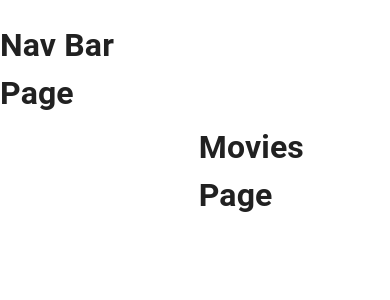
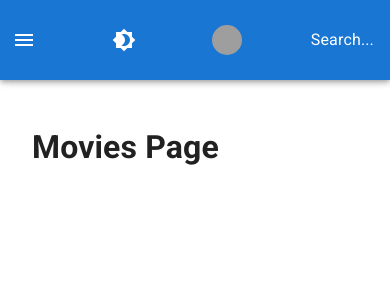
Before and after one commit to varshi158/filmpire, a React (Vite) app: page / in a window 390 px wide. Shown: the top 300 px of the page. Built offline with nearby package versions, Linux system fonts and the light colour scheme; grey boxes are pictures that could not be loaded.

Commit message:
create nav bar layout

```diff
--- a/index.html
+++ b/index.html
@@ -1,13 +1,19 @@
 <!doctype html>
 <html lang="en">
+
 <head>
   <meta charset="UTF-8" />
   <link rel="icon" type="image/svg+xml" href="/vite.svg" />
+  <link rel="preconnect" href="https://fonts.googleapis.com" />
+  <link rel="preconnect" href="https://fonts.gstatic.com" crossorigin />
+  <link rel="stylesheet" href="https://fonts.googleapis.com/css2?family=Roboto:wght@300;400;500;700&display=swap" />
   <meta name="viewport" content="width=device-width, initial-scale=1.0" />
   <title>Filmpire</title>
 </head>
+
 <body>
   <div id="root"></div>
   <script type="module" src="./src/main.jsx"></script>
 </body>
+
 </html>
--- a/src/components/Navbar/Navbar.jsx
+++ b/src/components/Navbar/Navbar.jsx
@@ -1,8 +1,68 @@
 import React from 'react'
+import { AppBar, IconButton, Toolbar, Drawer, Button, Avatar, useMediaQuery } from '@mui/material';
+import { Menu, AccountCircle, Brightness4, Brightness7 } from '@mui/icons-material';
+import { Link } from 'react-router-dom';
+import { useTheme } from '@mui/material/styles';
+
+import useStyles from './styles';
 
 const NavBar = () => {
-    console.log('Nav Bar');
-    return <h1>Nav Bar Page</h1>;
-}
+
+    const classes = useStyles();
+    const isMobile = useMediaQuery('(max-width:600px)');
+    const theme = useTheme();
+    const isAuthenticated = true;
+
+    return (
+        <>
+            <AppBar position='fixed'>
+                <Toolbar className={classes.toolbar}>
+                    {isMobile && (
+                        <IconButton
+                            color ='inherit'
+                            edge ='start'
+                            style = {{ outline: 'none' }}
+                            onClick = {() => { }}
+                            className = {classes.menuButton}
+                        >
+                            <Menu />
+                        </IconButton>
+                    )}
+
+                    {/* light/dark mode */}
+                    <IconButton color='inherit' sx = {{ ml: 1}} onClick={() => { }} >
+                        {theme.palette.mode === 'dark' ? <Brightness7 /> : <Brightness4 />}
+                    </IconButton>
+
+                    {!isMobile && 'Search...'}
+
+                    <div>
+                        {!isAuthenticated ? (
+                            <Button color = 'inherit' onClick = {() => {}}>
+                                Login &nbsp; <AccountCircle />
+                            </Button>
+                        ) : (
+                            <Button
+                                color = 'inherit'
+                                component = {Link}
+                                to = {`/profile/:id`}
+                                className = {classes.linkButton}
+                                onClick = {() => {}}
+                            >
+                                {!isMobile && <>My Movies &nbsp;</>}
+                                <Avatar
+                                    style = {{ width: 30, height: 30 }}
+                                    alt = 'Profile'
+                                    src = 'https://i.pinimg.com/474x/43/6c/ac/436cac73f5fff533999f31147c3538b7.jpg'
+                                />
+                            </Button>
+                        )}
+                    </div>
+                    {isMobile && 'Search...'}
+                </Toolbar>
+            </AppBar>
+        </>
+    );
+};
 
 export default NavBar;
--- /dev/null
+++ b/src/components/Navbar/styles.jsx
@@ -0,0 +1,20 @@
+import { makeStyles } from "@mui/styles";
+
+export default makeStyles((theme) => ({
+    toolbar: {
+        height: '80px',
+        display: 'flex',
+        justifyContent: 'space-between',
+        marginLeft: '240px',
+        [theme.breakpoints.down('sm')] : {
+            marginLeft: '0',
+            flexwrap: 'wrap',
+        }
+    },
+    menuButton: {
+        marginRight: theme.spacing(2),
+        [theme.breakpoints.up('sm')] : {
+            display: 'none',
+        }
+    },
+}));
--- a/src/main.jsx
+++ b/src/main.jsx
@@ -1,12 +1,18 @@
 import { BrowserRouter } from "react-router-dom";
 import { StrictMode } from "react";
 import { createRoot } from "react-dom/client";
+import { createTheme, ThemeProvider } from "@mui/material/styles";
 import App from "./components/App.jsx";
 
+const theme = createTheme({});
+
 createRoot(document.getElementById("root")).render(
+
   <StrictMode>
-    <BrowserRouter>
-      <App />
-    </BrowserRouter>
+    <ThemeProvider theme={theme}>
+      <BrowserRouter>
+        <App />
+      </BrowserRouter>
+    </ThemeProvider>
   </StrictMode>
 );
```
Lines whose indentation alone changed are shown as unchanged.
